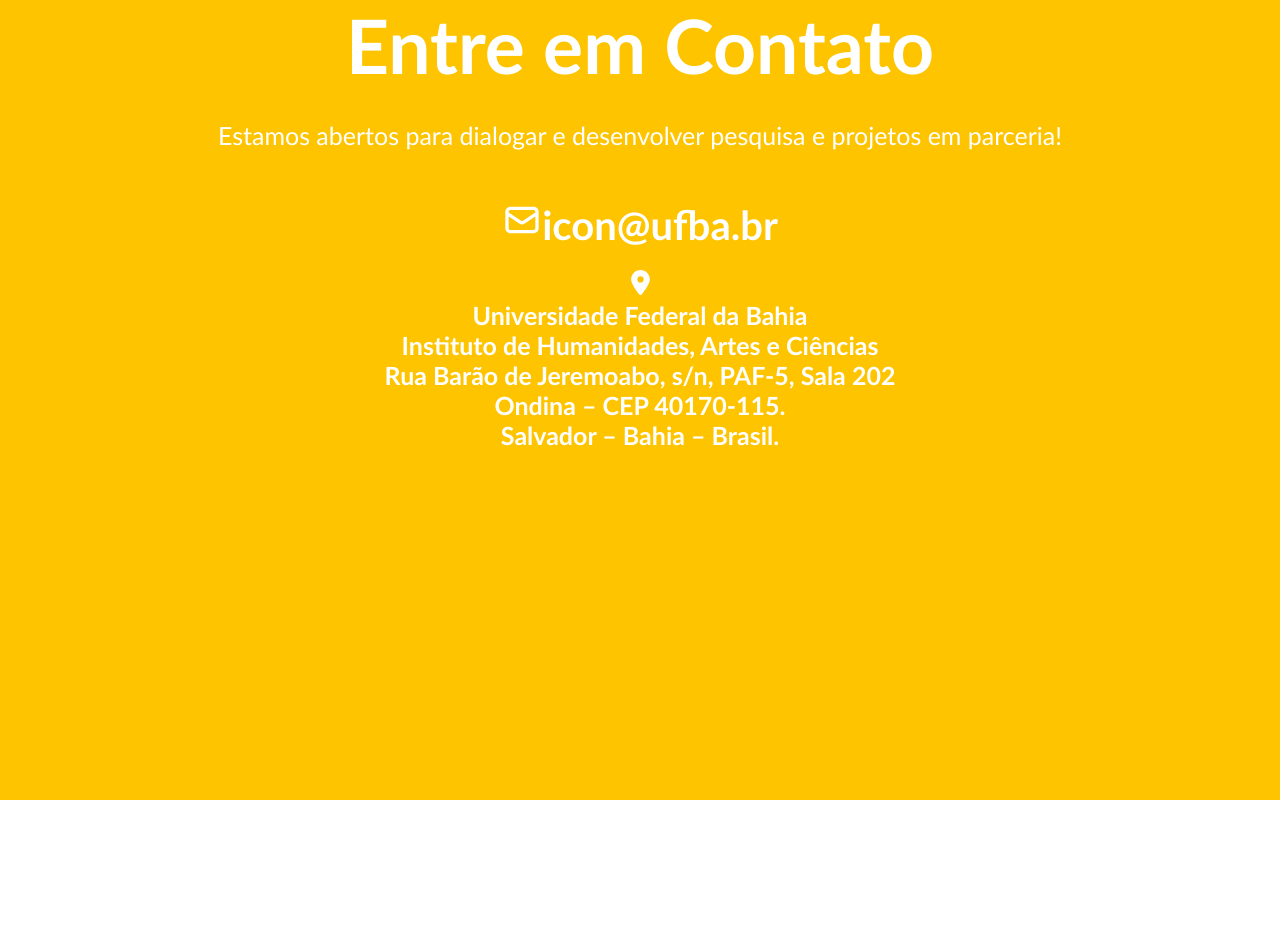
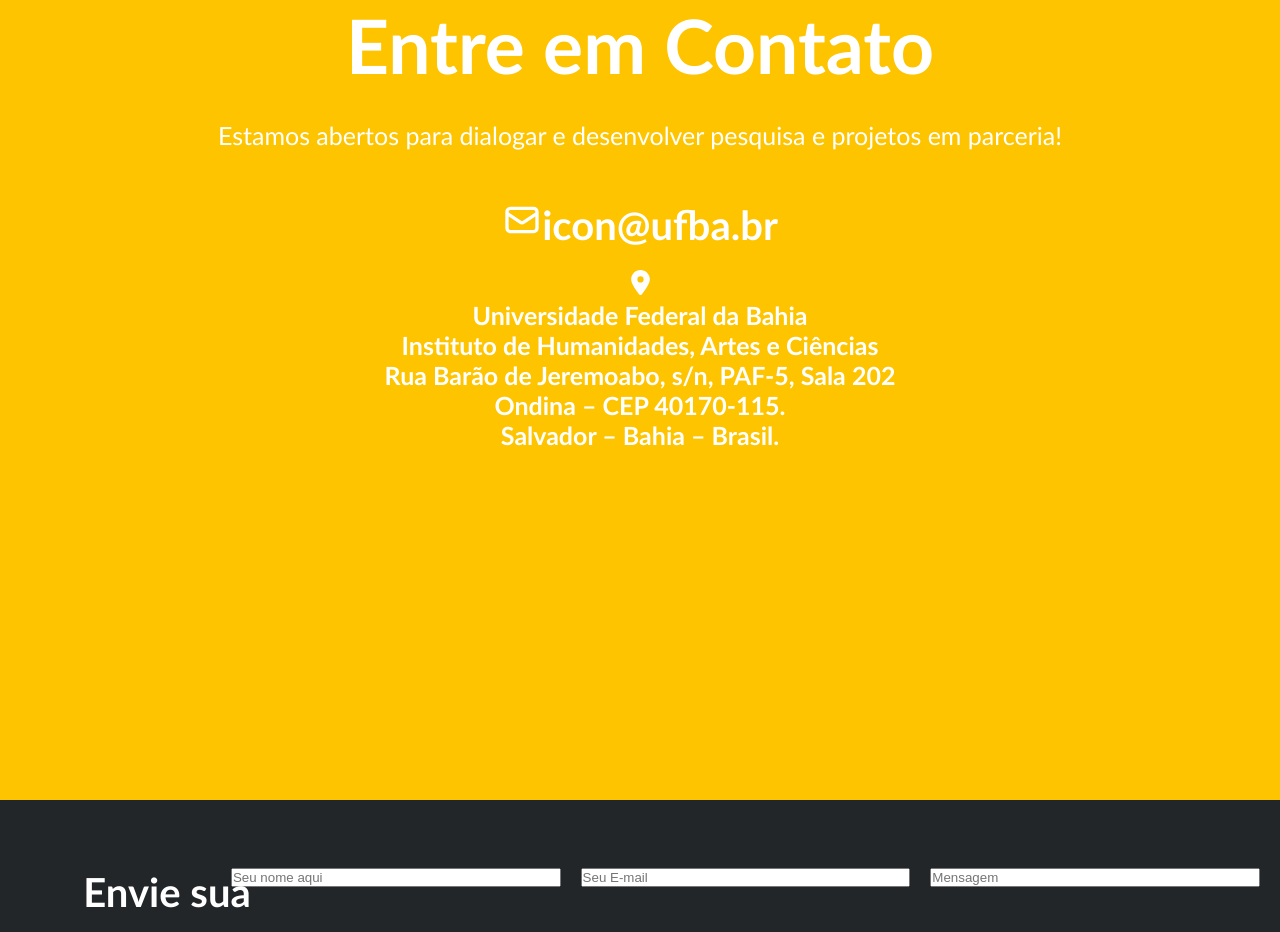
Before and after one commit to brenluz/I.con, a React (Vite) app: page / in a window 1280 px wide. Shown: the top 932 px of the page. Before the commit the page ends 800 px from the top, so only its background shows below. Built offline with nearby package versions, Linux system fonts and the light colour scheme; a web font is replaced by a local one.

Commit message:
add: envie msg e forms

```diff
--- a/package.json
+++ b/package.json
@@ -20,7 +20,7 @@
     "@vitejs/plugin-react": "^4.2.1",
     "eslint": "^8.57.0",
     "eslint-plugin-react": "^7.34.1",
-    "eslint-plugin-react-hooks": "^4.6.0",
+    "eslint-plugin-react-hooks": "^4.6.2",
     "eslint-plugin-react-refresh": "^0.4.6",
     "vite": "^5.2.0"
   }
--- a/src/contato-page/contato.jsx
+++ b/src/contato-page/contato.jsx
@@ -1,9 +1,14 @@
 import Entre_contato from './encontato.jsx'
 import styles from './contato.module.css'
+import Enviemsg from './enviemsg.jsx';
 
 const Contato = () => {
     return (
-        <Entre_contato/>
+        <div>
+            <Entre_contato />
+            <Enviemsg />
+
+        </div>
 
     );
 };
--- a/src/contato-page/contato.module.css
+++ b/src/contato-page/contato.module.css
@@ -39,3 +39,37 @@
    color: white
 
 }
+
+.backgroundc2 {
+   background-color: #222629;
+   height: 100vh;
+   display: flex;
+   padding: 0.625rem;
+
+}
+
+.mensagem{
+   font-weight: bold;
+   font-size: 40px;
+   right: 30%;
+   transform: translateX(30%);
+   margin: 0;
+   padding: 0.625rem; /* 10px */
+   margin-top: 3rem;
+
+   color: white;
+
+}
+
+.formulario {
+   display: flex;
+   flex-direction: column;
+   width: 100%;
+   margin-top: 3rem;
+   padding: 0.625rem; /* 10px */
+
+}
+
+.textoform {
+   color: black
+}
--- /dev/null
+++ b/src/contato-page/enviemsg.jsx
@@ -0,0 +1,16 @@
+import styles from './contato.module.css'
+import { HiOutlineMail } from "react-icons/hi";
+import { FaLocationDot } from "react-icons/fa6";
+import Formulario from './formulario.jsx'
+
+const Enviemsg = () => {
+    return (
+    <div className = {styles.backgroundc2}>
+    <p className = {styles.mensagem}>Envie sua mensagem</p>
+    <Formulario mensagem= 'Seu nome aqui'/>
+    <Formulario mensagem= 'Seu E-mail'/>
+    <Formulario mensagem= 'Mensagem' />
+    </div>
+    )
+}
+export default Enviemsg
--- /dev/null
+++ b/src/contato-page/formulario.jsx
@@ -0,0 +1,24 @@
+import styles from './contato.module.css'
+import { HiOutlineMail } from "react-icons/hi";
+import { FaLocationDot } from "react-icons/fa6";
+import { useState } from 'react';
+
+const Formulario = (props) => {
+
+    const  [inputValue, setInputValue] =  useState('');
+
+    const handleChange = (event) => {
+        setInputValue(event.target.value);
+    }
+
+    const handleSubmit = (event) => {
+        event.preventDefault();
+        alert(inputValue);
+    }
+    return(
+        <form className={styles.formulario} onSubmit= {handleSubmit}>
+            <input className={styles.textoform} placeholder= {props.mensagem} type="text" value={inputValue} onChange= {handleChange}/>
+        </form>
+    )
+}
+export default Formulario;
```
Also changed, not shown: 1 other file (tests, documents, lock files or other folders).
